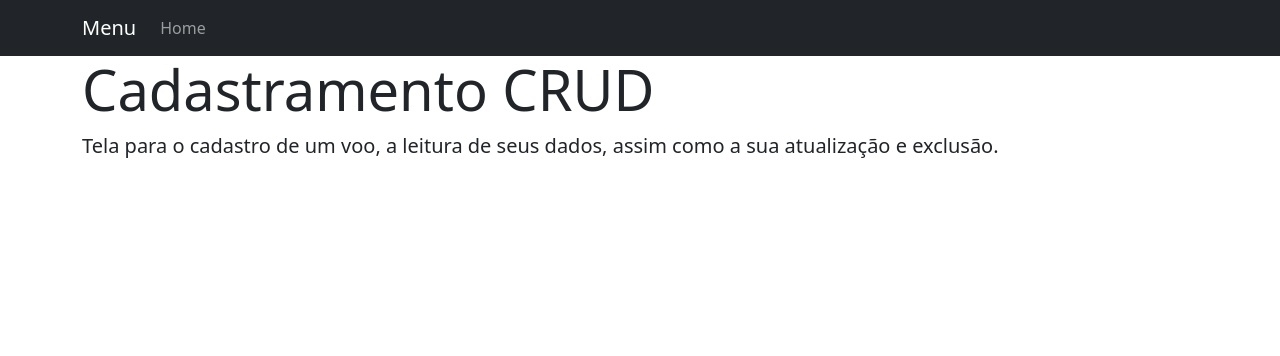
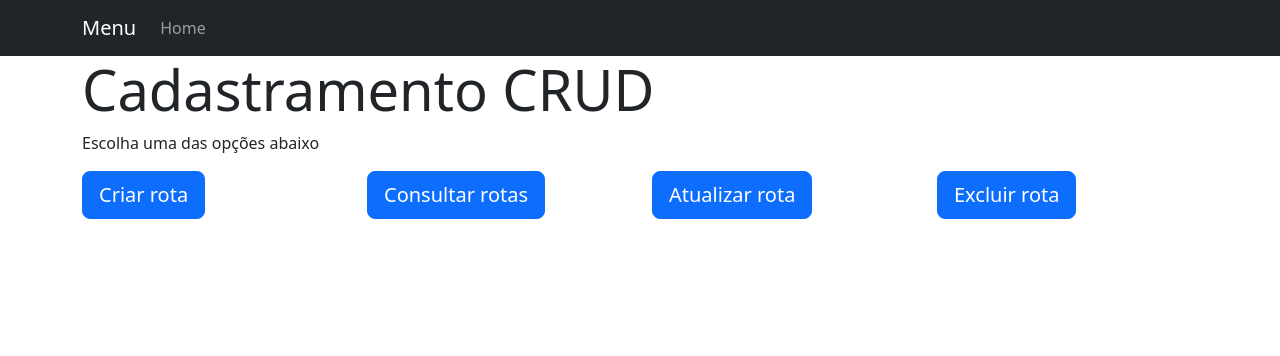
Before and after one commit to vinibalvarenga/MonitoraVoos, a Django app: page /crud/ in a window 1280 px wide. Shown: the top 356 px of the page. Run offline with Django 4.2, Linux system fonts and the light colour scheme; some libraries are stand-ins or nearby versions.

Commit message:
Tela de crud com as rotas

```diff
--- a/templates/crud.html
+++ b/templates/crud.html
@@ -40,8 +40,22 @@
     <div class="container">
         <div class="jumbotron">
             <h1 class="display-4"> Cadastramento CRUD <i class="fas fa-globe-americas"></i></h1>
-            <p class="lead">Tela para o cadastro de um voo, a leitura de seus dados,
-                assim como a sua atualização e exclusão.</p>
+            <div class="jumbotron">
+                <p>Escolha uma das opções abaixo</p>
+                <div class="row">
+                    <div class="col">
+                        <a class="btn btn-primary btn-lg" href="/crud/criar-rota" role="button">Criar rota</a>
+                    </div>
+                    <div class="col">
+                        <a class="btn btn-primary btn-lg" href="/crud/consultar-rotas" role="button">Consultar rotas</a>
+                    </div>
+                    <div class="col">
+                        <a class="btn btn-primary btn-lg" href="/crud/atualizar-rota" role="button">Atualizar rota</a>
+                    </div>
+                    <div class="col">
+                        <a class="btn btn-primary btn-lg" href="/crud/excluir-rota" role="button">Excluir rota</a>
+                    </div>
+                </div>
             </div>
     </div>
 
```
